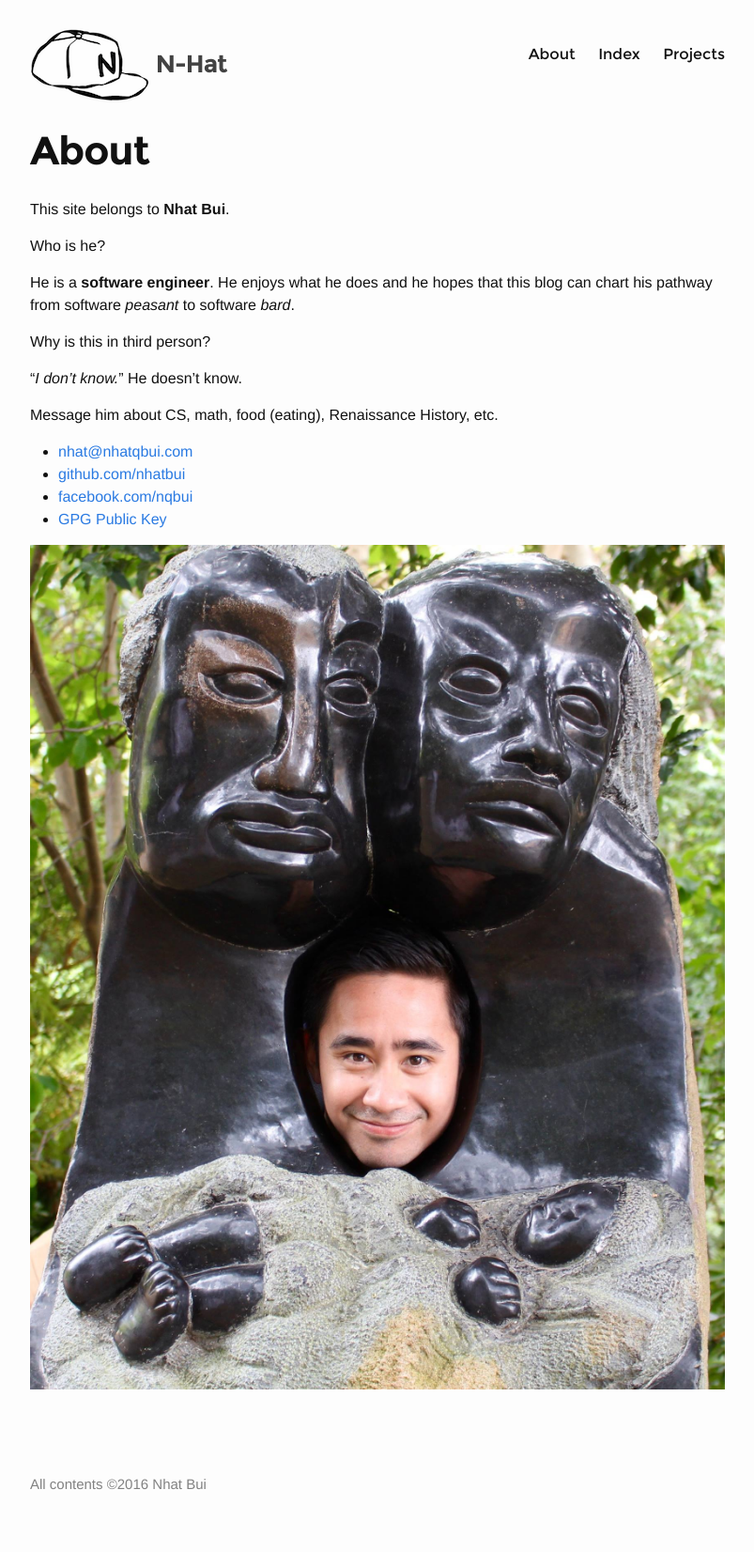
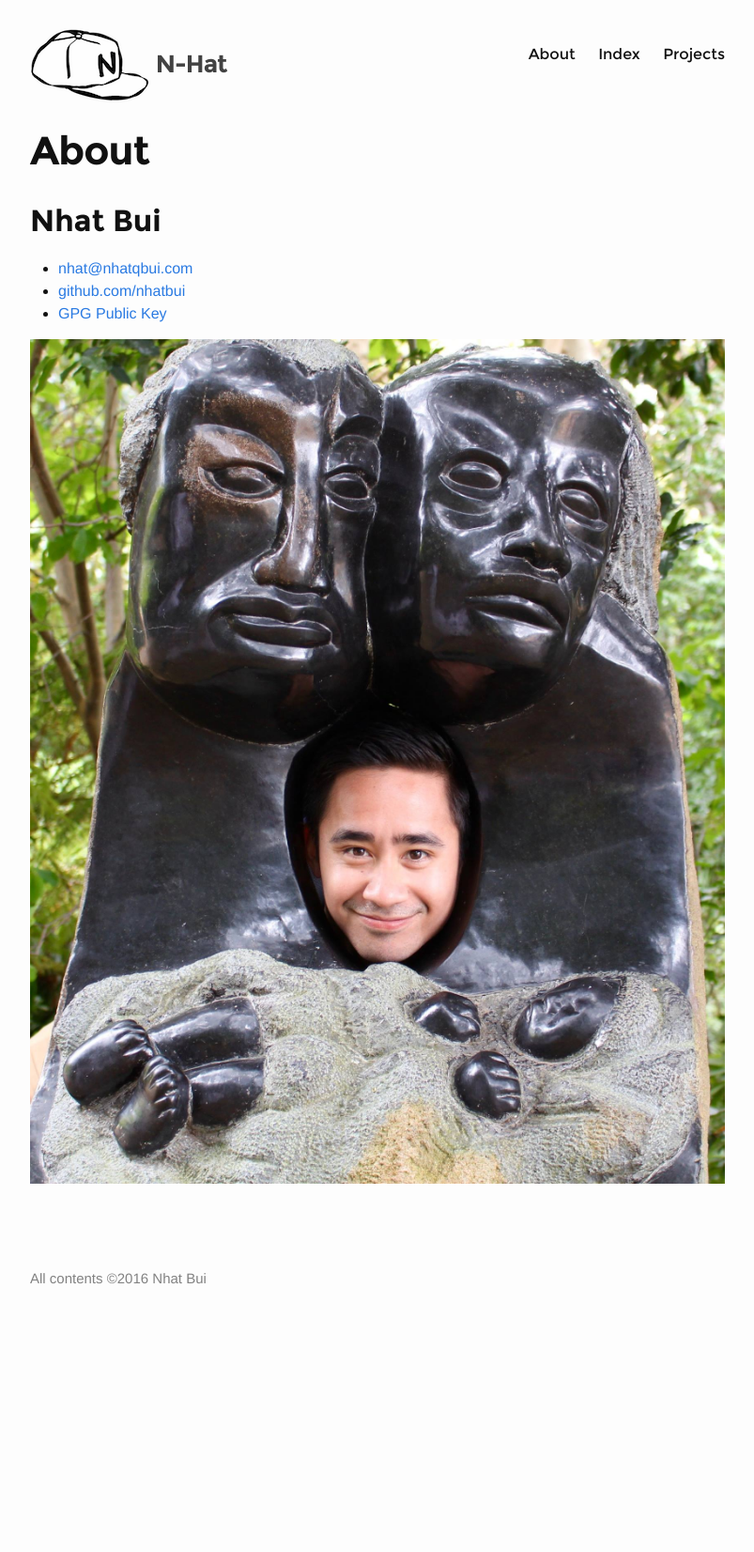
Before and after one commit to nhatbui/nhatbui.github.io, a Jekyll site: the page built from about.md, in a window 1280 px wide. Shown: the whole page at 94% size, without its empty margins (238-1041 px from the left). Built offline with Jekyll 4.4.1, drawn with Linux system fonts in a browser that asks for light colours; after the commit the page ends 1433 px from its top, so only the background shows below that.

Commit message:
not cringey 'about me' page

```diff
--- a/about.md
+++ b/about.md
@@ -4,22 +4,10 @@ title: About
 permalink: /about/
 ---
 
-This site belongs to __Nhat Bui__.
-
-Who is he?
-
-He is a __software engineer__. He enjoys what he does and he hopes that this blog
-can chart his pathway from software _peasant_ to software _bard_.
-
-Why is this in third person?
-
-"_I don't know._" He doesn't know.
-
-Message him about CS, math, food (eating), Renaissance History, etc.
+## Nhat Bui
 
 * [nhat@nhatqbui.com](mailto:nhat@nhatqbui.com)
 * [github.com/nhatbui](https://github.com/nhatbui)
-* [facebook.com/nqbui](https://www.facebook.com/nqbui)
 * [GPG Public Key]({{ site.baseurl }}/assets/nbui.gpg.txt)
 
 ![me, South Africa]({{ site.baseurl }}/assets/me.jpg)
```
